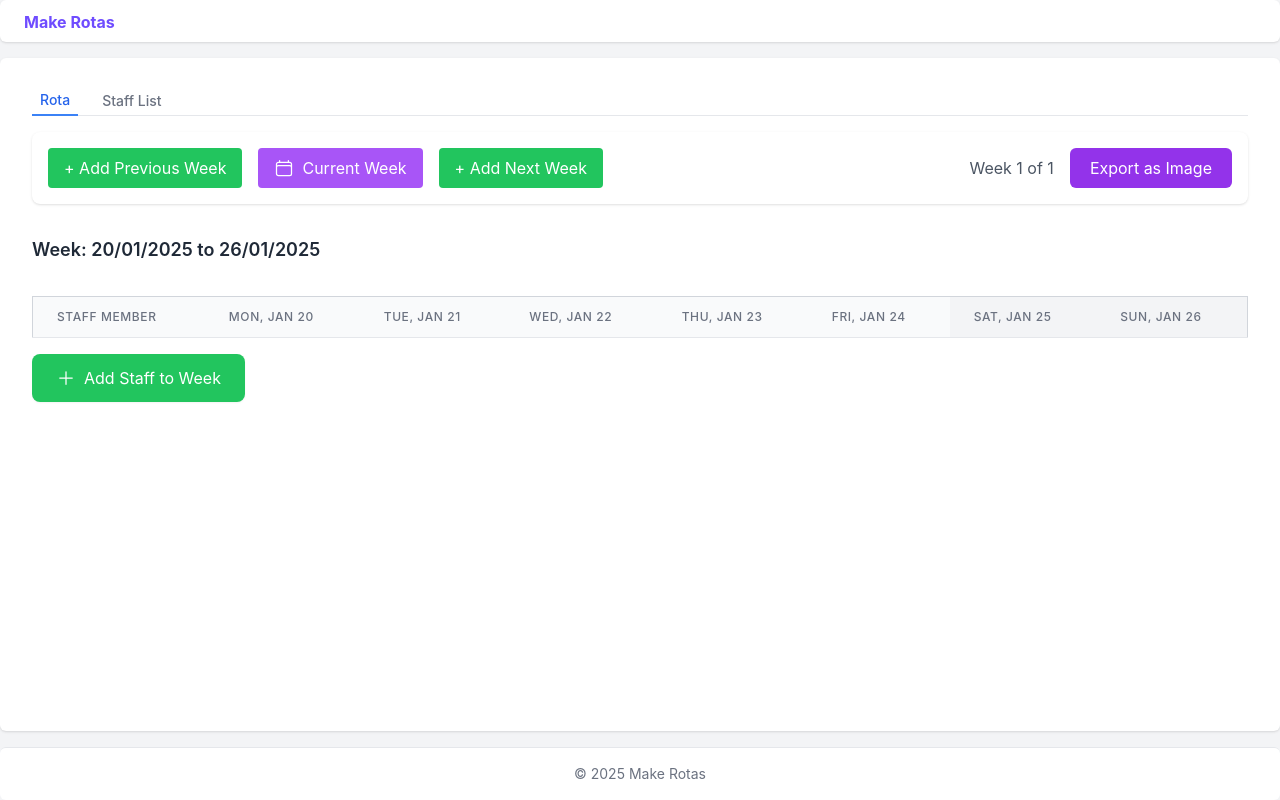
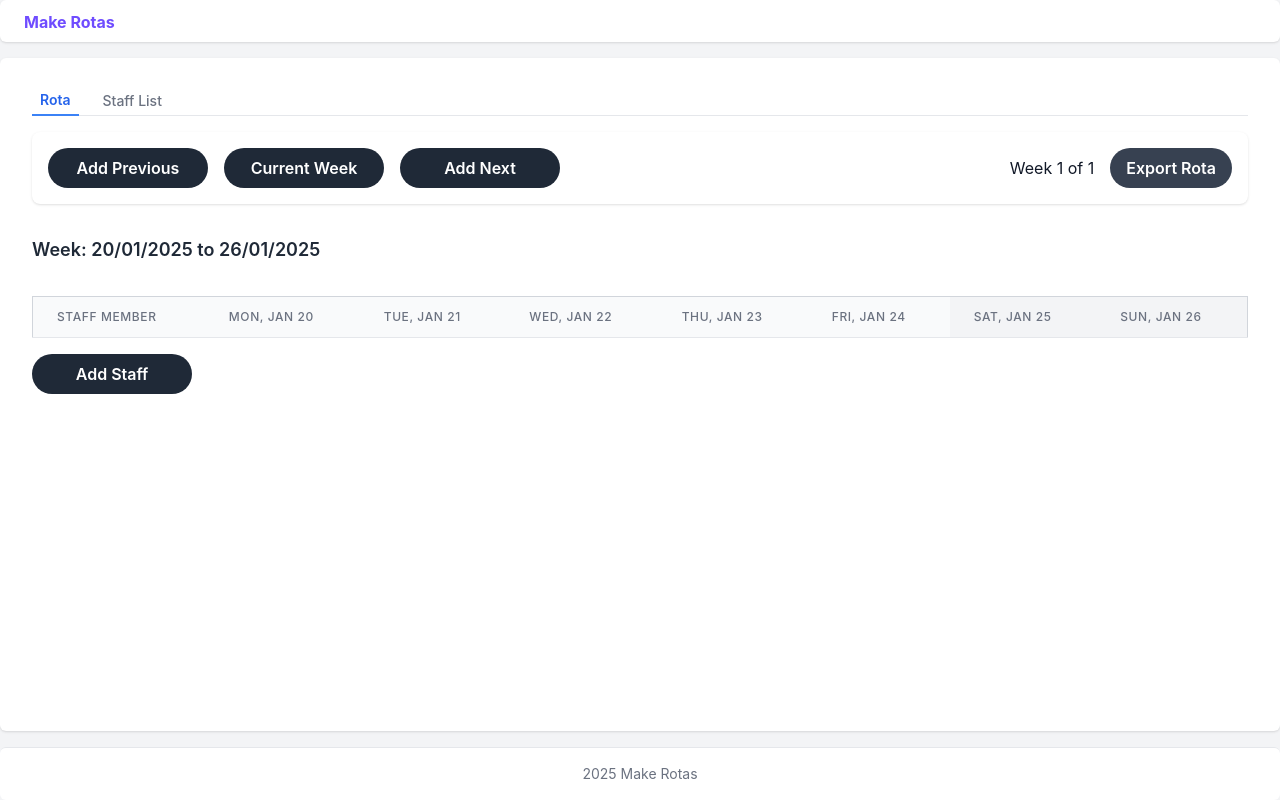
Before and after one commit to sebs-bebs/make-rotas, a Next.js app: page / in a window 1280 px wide. Built offline with nearby package versions, Linux system fonts and the light colour scheme.

Commit message:
consistent button style

```diff
--- a/package.json
+++ b/package.json
@@ -22,6 +22,7 @@
     "react": "^19.0.0",
     "react-datepicker": "^7.6.0",
     "react-dom": "^19.0.0",
+    "react-hot-toast": "^2.5.1",
     "react-time-picker": "^7.0.0",
     "sortablejs": "^1.15.6",
     "tailwind-scrollbar": "^3.1.0"
--- a/src/app/layout.js
+++ b/src/app/layout.js
@@ -1,7 +1,8 @@
 // src/app/layout.js
+import { Inter } from 'next/font/google';
 import './globals.css';
+import { Toaster } from 'react-hot-toast';
 import React from 'react';
-import Button from '@/components/Button'; // Import the Button component
 
 export const metadata = {
   title: 'Make Rotas',
@@ -12,6 +13,7 @@ export default function RootLayout({ children }) {
   return (
     <html lang="en">
       <body className="min-h-screen flex flex-col bg-gray-100">
+        <Toaster position="bottom-right" />
         <header className="bg-white shadow px-6 pt-2.5 pb-2 rounded-md mb-4 flex justify-between items-center">
           <h1 className="text-0.5xl font-bold text-primary">Make Rotas</h1>
           {/* Add the navigation buttons here */}
@@ -22,7 +24,7 @@ export default function RootLayout({ children }) {
         </main>
         <footer className="bg-white border-t p-4 text-center rounded-md mt-4">
           <p className="text-sm text-gray-500">
-            © {new Date().getFullYear()} Make Rotas
+            {new Date().getFullYear()} Make Rotas
           </p>
         </footer>
       </body>
--- a/src/app/page.js
+++ b/src/app/page.js
@@ -4,7 +4,6 @@
 import React, { useState, useEffect, useCallback } from 'react';
 import ShiftSlot from '../components/ShiftSlot';
 import ShiftRemarks from '../components/ShiftRemarks';
-import Button from '../components/Button';
 import StaffManagement from '../components/StaffManagement';
 import ConfirmationModal from '../components/ConfirmationModal';
 import { formatDateWithAbbreviatedMonth } from '../utils/dateFormatter';
@@ -463,7 +462,7 @@ export default function HomePage() {
             onClick={() => setActiveTab('rota')}
             className={`py-1 px-2 text-sm font-medium ${
               activeTab === 'rota'
-                ? 'border-b-2 border-blue-500 text-blue-600'
+                ? 'border-b-2 border-blue-500 text-blue-600 font-semibold'
                 : 'text-gray-500 hover:text-gray-700 hover:border-gray-300'
             }`}
           >
@@ -473,7 +472,7 @@ export default function HomePage() {
             onClick={() => setActiveTab('staff')}
             className={`py-1 px-2 text-sm font-medium ${
               activeTab === 'staff'
-                ? 'border-b-2 border-blue-500 text-blue-600'
+                ? 'border-b-2 border-blue-500 text-blue-600 font-semibold'
                 : 'text-gray-500 hover:text-gray-700 hover:border-gray-300'
             }`}
           >
@@ -492,27 +491,24 @@ export default function HomePage() {
                 <div className="flex items-center gap-2">
                   <button
                     onClick={() => addWeek('previous')}
-                    className="px-4 py-2 bg-green-500 text-white rounded hover:bg-green-600 flex items-center gap-2"
+                    className="w-[160px] h-10 flex items-center justify-center px-4 bg-gray-800 text-white font-semibold rounded-full hover:bg-gray-700"
                   >
-                    <span>+ Add Previous Week</span>
+                    <span>Add Previous</span>
                   </button>
                 </div>
               ) : (
                 <button
                   onClick={() => setCurrentWeekIndex(prev => Math.max(0, prev - 1))}
-                  className="px-4 py-2 rounded bg-blue-500 text-white hover:bg-blue-600"
+                  className="w-[160px] h-10 flex items-center justify-center px-4 rounded-full bg-gray-800 text-white font-semibold hover:bg-gray-700"
                 >
-                  ← Previous Week
+                  Previous Week
                 </button>
               )}
 
               <button
                 onClick={handleGoToCurrentWeek}
-                className="px-4 py-2 rounded bg-purple-500 text-white hover:bg-purple-600 flex items-center gap-2"
+                className="w-[160px] h-10 flex items-center justify-center px-4 rounded-full bg-gray-800 text-white font-semibold hover:bg-gray-700"
               >
-                <svg xmlns="http://www.w3.org/2000/svg" fill="none" viewBox="0 0 24 24" strokeWidth={1.5} stroke="currentColor" className="w-5 h-5">
-                  <path strokeLinecap="round" strokeLinejoin="round" d="M6.75 3v2.25M17.25 3v2.25M3 18.75V7.5a2.25 2.25 0 012.25-2.25h13.5A2.25 2.25 0 0121 7.5v11.25m-18 0A2.25 2.25 0 005.25 21h13.5A2.25 2.25 0 0021 18.75m-18 0v-7.5A2.25 2.25 0 015.25 9h13.5A2.25 2.25 0 0121 11.25v7.5" />
-                </svg>
                 Current Week
               </button>
 
@@ -520,26 +516,29 @@ export default function HomePage() {
                 <div className="flex items-center gap-2">
                   <button
                     onClick={() => addWeek('next')}
-                    className="px-4 py-2 bg-green-500 text-white rounded hover:bg-green-600 flex items-center gap-2"
+                    className="w-[160px] h-10 flex items-center justify-center px-4 bg-gray-800 text-white font-semibold rounded-full hover:bg-gray-700"
                   >
-                    <span>+ Add Next Week</span>
+                    <span>Add Next</span>
                   </button>
                 </div>
               ) : (
                 <button
                   onClick={() => setCurrentWeekIndex(prev => prev + 1)}
-                  className="px-4 py-2 rounded bg-blue-500 text-white hover:bg-blue-600"
+                  className="w-[160px] h-10 flex items-center justify-center px-4 rounded-full bg-gray-800 text-white font-semibold hover:bg-gray-700"
                 >
-                  Next Week →
+                  Next Week
                 </button>
               )}
             </div>
 
             <div className="flex items-center gap-4">
-              <span className="text-gray-600">Week {currentWeekIndex + 1} of {weeks.length}</span>
-              <Button onClick={handleExportRota} className="bg-green-600 hover:bg-green-700">
-                Export as Image
-              </Button>
+              <span>Week {currentWeekIndex + 1} of {weeks.length}</span>
+              <button
+                onClick={handleExportRota}
+                className="bg-gray-700 hover:bg-gray-800 text-white font-semibold py-2 px-4 rounded-full"
+              >
+                Export Rota
+              </button>
             </div>
           </div>
 
@@ -631,34 +630,25 @@ export default function HomePage() {
             <div className="mt-4 mb-4 flex gap-4">
               <button
                 onClick={() => setShowBulkAddModal(true)}
-                className="bg-green-500 text-white px-6 py-3 rounded-lg hover:bg-green-600 flex items-center gap-2 shadow-sm"
+                className="w-[160px] h-10 flex items-center justify-center px-5 bg-gray-800 text-white font-semibold rounded-full hover:bg-gray-700"
               >
-                <svg xmlns="http://www.w3.org/2000/svg" fill="none" viewBox="0 0 24 24" strokeWidth={1.5} stroke="currentColor" className="w-5 h-5">
-                  <path strokeLinecap="round" strokeLinejoin="round" d="M12 4.5v15m7.5-7.5h-15" />
-                </svg>
-                Add Staff to Week
+                Add Staff
               </button>
 
               {selectedStaffToRemove.size > 0 && (
                 <button
                   onClick={handleRemoveSelectedStaff}
-                  className="bg-red-500 text-white px-6 py-3 rounded-lg hover:bg-red-600 flex items-center gap-2 shadow-sm"
+                  className="w-[160px] h-10 flex items-center justify-center px-5 bg-red-500 text-white font-semibold rounded-full hover:bg-red-600"
                 >
-                  <svg xmlns="http://www.w3.org/2000/svg" fill="none" viewBox="0 0 24 24" strokeWidth={1.5} stroke="currentColor" className="w-5 h-5">
-                    <path strokeLinecap="round" strokeLinejoin="round" d="M14.74 9l-.346 9m-4.788 0L9.26 9m9.968-3.21c.342.052.682.107 1.022.166m-1.022-.165L18.16 19.673a2.25 2.25 0 01-2.244 2.077H8.084a2.25 2.25 0 01-2.244-2.077L4.772 5.79m14.456 0a48.108 48.108 0 00-3.478-.397m-12 .562c.34-.059.68-.114 1.022-.165m0 0a48.11 48.11 0 013.478-.397m7.5 0v-.916c0-1.18-.91-2.164-2.09-2.201a51.964 51.964 0 00-3.32 0c-1.18.037-2.09 1.022-2.09 2.201v.916m7.5 0a48.667 48.667 0 00-7.5 0" />
-                  </svg>
-                  Remove Selected ({selectedStaffToRemove.size})
+                  Remove Staff
                 </button>
               )}
 
               {currentWeek.staff.length > 0 && selectedStaffToRemove.size === 0 && (
                 <button
                   onClick={() => setShowRemoveAllConfirm(true)}
-                  className="bg-red-500 text-white px-6 py-3 rounded-lg hover:bg-red-600 flex items-center gap-2 shadow-sm"
+                  className="w-[160px] h-10 flex items-center justify-center px-5 bg-red-500 text-white font-semibold rounded-full hover:bg-red-600"
                 >
-                  <svg xmlns="http://www.w3.org/2000/svg" fill="none" viewBox="0 0 24 24" strokeWidth={1.5} stroke="currentColor" className="w-5 h-5">
-                    <path strokeLinecap="round" strokeLinejoin="round" d="M14.74 9l-.346 9m-4.788 0L9.26 9m9.968-3.21c.342.052.682.107 1.022.166m-1.022-.165L18.16 19.673a2.25 2.25 0 01-2.244 2.077H8.084a2.25 2.25 0 01-2.244-2.077L4.772 5.79m14.456 0a48.108 48.108 0 00-3.478-.397m-12 .562c.34-.059.68-.114 1.022-.165m0 0a48.11 48.11 0 013.478-.397m7.5 0v-.916c0-1.18-.91-2.164-2.09-2.201a51.964 51.964 0 00-3.32 0c-1.18.037-2.09 1.022-2.09 2.201v.916m7.5 0a48.667 48.667 0 00-7.5 0" />
-                  </svg>
                   Remove All Staff
                 </button>
               )}
@@ -698,7 +688,7 @@ export default function HomePage() {
                           setShowBulkAddModal(false);
                           setActiveTab('staff');
                         }}
-                        className="px-4 py-2 bg-blue-500 text-white rounded-lg hover:bg-blue-600 inline-flex items-center gap-2"
+                        className="px-4 py-2 bg-gray-800 text-white font-semibold rounded-full hover:bg-gray-700 inline-flex items-center gap-2"
                       >
                         <svg xmlns="http://www.w3.org/2000/svg" fill="none" viewBox="0 0 24 24" strokeWidth={1.5} stroke="currentColor" className="w-5 h-5">
                           <path strokeLinecap="round" strokeLinejoin="round" d="M19 7.5v3m0 0v3m0-3h3m-3 0h-3m-2.25-4.125a3.375 3.375 0 11-6.75 0 3.375 3.375 0 016.75 0zM4 19.235v-.11a6.375 6.375 0 0112.75 0v.109A12.318 12.318 0 0110.374 21c-2.331 0-4.512-.645-6.374-1.766z" />
@@ -738,7 +728,7 @@ export default function HomePage() {
                         <div className="flex items-center mb-4 border-b pb-3">
                           <button
                             onClick={selectedStaff.size === getAvailableStaff().length ? handleDeselectAllStaff : handleSelectAllStaff}
-                            className="text-blue-600 hover:text-blue-800 flex items-center gap-2 px-3 py-1.5 rounded-md hover:bg-blue-50 transition-colors"
+                            className="text-blue-600 hover:text-blue-800 flex items-center gap-2 px-3 py-1.5 rounded-md hover:bg-blue-50 transition-colors font-semibold"
                           >
                             <svg xmlns="http://www.w3.org/2000/svg" fill="none" viewBox="0 0 24 24" strokeWidth={1.5} stroke="currentColor" className="w-5 h-5">
                               {selectedStaff.size === getAvailableStaff().length ? (
@@ -815,7 +805,7 @@ export default function HomePage() {
                             setSelectedStaff(new Set());
                             setStaffSearchTerm('');
                           }}
-                          className="px-4 py-2 text-gray-600 hover:text-gray-800"
+                          className="px-4 py-2 text-gray-600 hover:text-gray-800 font-semibold"
                         >
                           Cancel
                         </button>
@@ -826,7 +816,7 @@ export default function HomePage() {
                             selectedStaff.size === 0
                               ? 'bg-gray-400 cursor-not-allowed'
                               : 'bg-blue-500 hover:bg-blue-600'
-                          }`}
+                          } font-semibold`}
                         >
                           Add Selected Staff ({selectedStaff.size})
                         </button>
@@ -854,13 +844,13 @@ export default function HomePage() {
                     <div className="flex justify-center gap-4">
                       <button
                         onClick={() => setShowRemoveAllConfirm(false)}
-                        className="px-4 py-2 text-gray-600 hover:text-gray-800"
+                        className="px-4 py-2 text-gray-600 hover:text-gray-800 font-semibold"
                       >
                         Cancel
                       </button>
                       <button
                         onClick={handleRemoveAllStaff}
-                        className="px-4 py-2 bg-red-500 text-white rounded hover:bg-red-600"
+                        className="px-4 py-2 bg-red-500 text-white font-semibold rounded hover:bg-red-600"
                       >
                         Yes, Remove All
                       </button>
--- a/src/components/Button.js
+++ /dev/null
@@ -1,21 +0,0 @@
-'use client';
-import React from 'react';
-
-/*
-  Adjusted the border-radius to rounded-md instead of rounded-full
-  for a more standard button shape. Increased padding for more click area.
-  Class .bg-purple-600 can be changed to other brand colors as needed.
-*/
-export default function Button({ children, onClick, className = '', ...props }) {
-  return (
-    <button
-      onClick={onClick}
-      className={`bg-purple-600 hover:bg-purple-700 focus:outline-none
-        focus:ring-2 focus:ring-purple-400 rounded-md text-white px-5 py-2 transition
-        ${className}`}
-      {...props}
-    >
-      {children}
-    </button>
-  );
-}
--- a/src/components/StaffInput.js
+++ b/src/components/StaffInput.js
@@ -1,7 +1,7 @@
 // src/components/StaffInput.js
 'use client';
 import React, { useState } from 'react';
-import Button from './Button';
+import { v4 as uuidv4 } from 'uuid';
 
 export default function StaffInput({ onAddStaff }) {
   const [firstName, setFirstName] = useState('');
@@ -35,9 +35,12 @@ export default function StaffInput({ onAddStaff }) {
           className="border p-2 rounded-md"
         />
       </div>
-      <Button onClick={handleAdd}>
-        Add Staff Member
-      </Button>
+      <button
+        onClick={handleAdd}
+        className="bg-gray-700 hover:bg-gray-800 text-white font-semibold py-2 px-4 rounded-full"
+      >
+        Add Staff
+      </button>
     </div>
   );
 }
```
Also changed, not shown: src/components/ConfirmationModal.js (+7 -8 lines), src/components/StaffManagement.js (+9 -7 lines), src/components/StaffManagementModal.js (+10 -5 lines), 1 other file (tests, documents, lock files or other folders).
